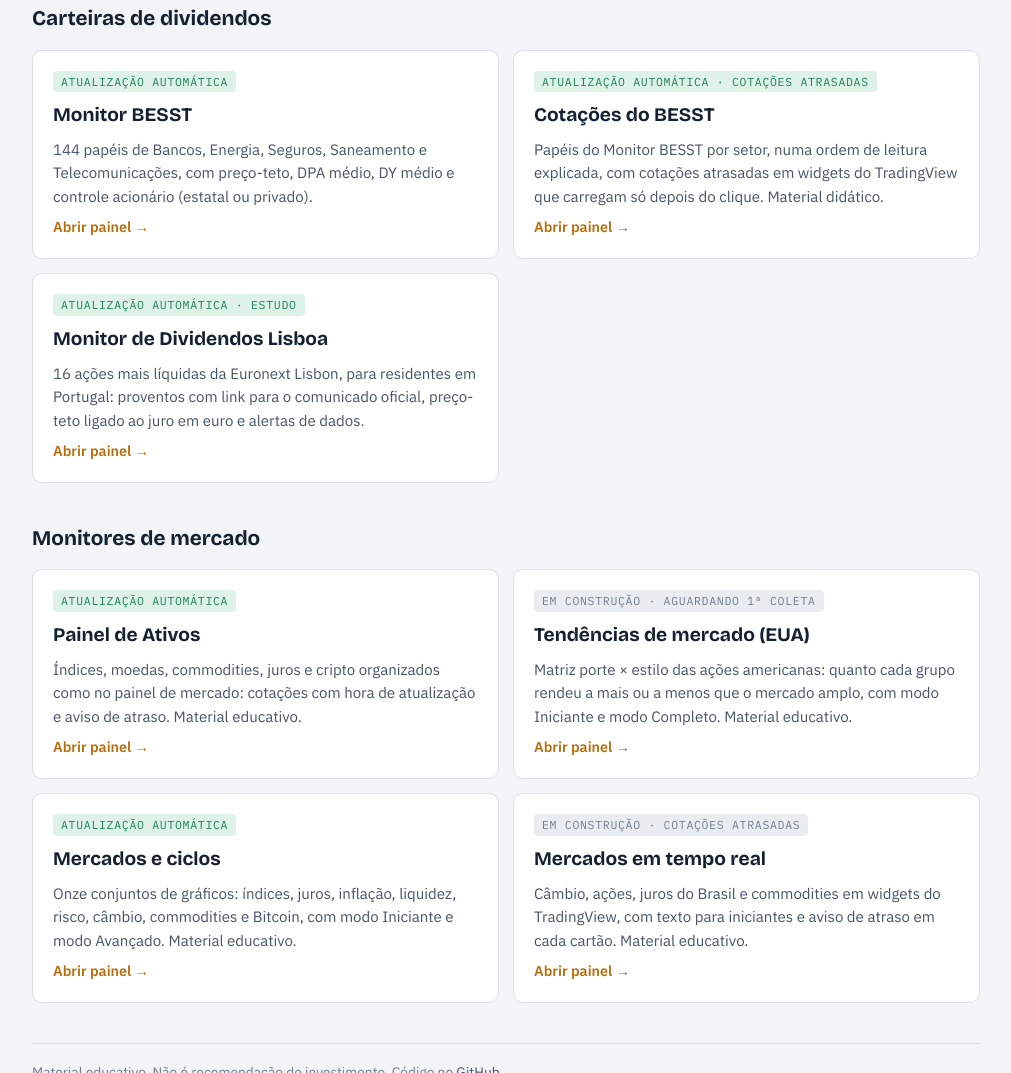
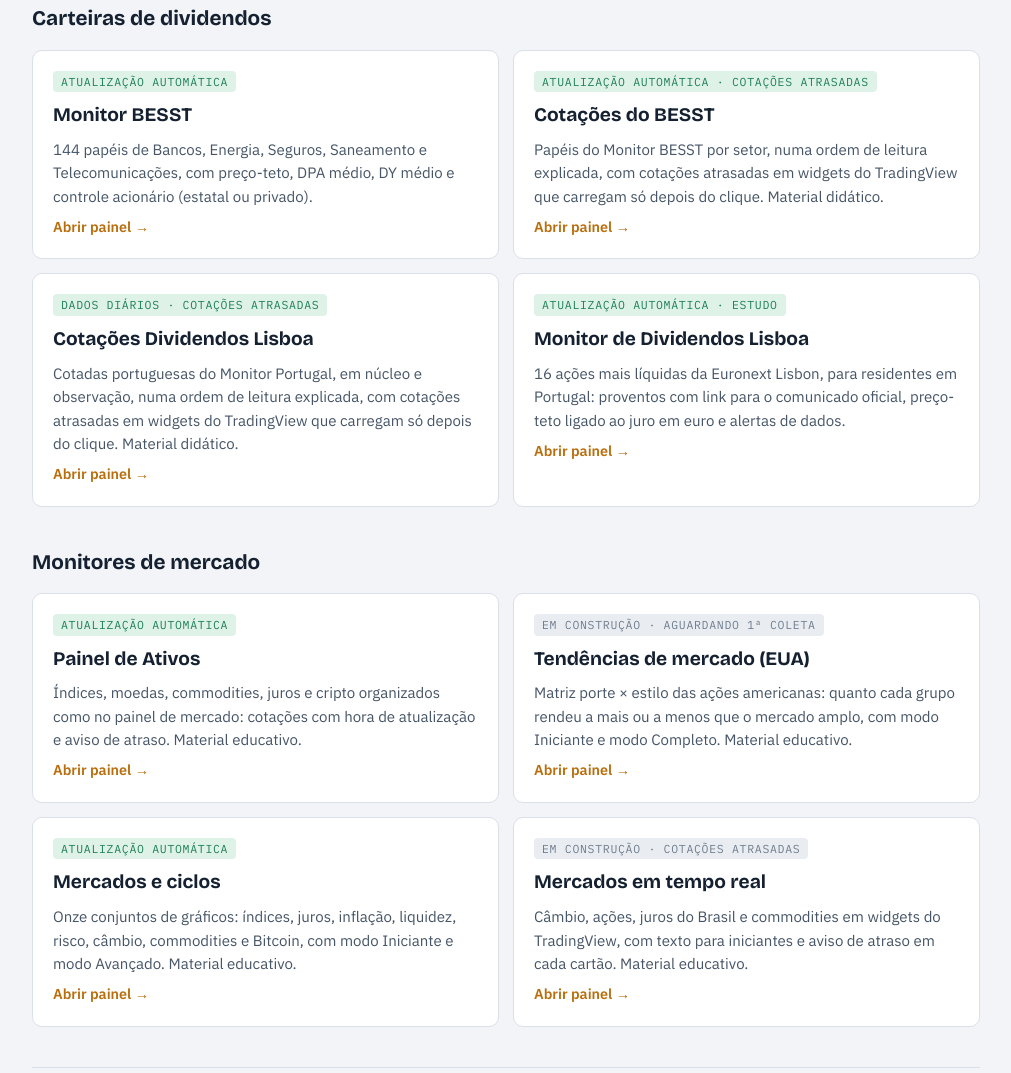
Before and after one commit to nilsonjacobcosta/market-lab, a plain HTML site: page index.html in a window 1280 px wide. Shown: the part 800-1873 px from the top of the page, without its empty margins (134-1145 px from the left). Drawn offline with nearby package versions, Linux system fonts and the light colour scheme.

Commit message:
Home: cartão da página Cotações Dividendos Lisboa em Carteiras de dividendos (#36)
Claude-Session: https://claude.ai/code/session_01Sz6V1AsxxHNrfojMRTg6AU

Co-authored-by: Claude <noreply@anthropic.com>

```diff
--- a/index.html
+++ b/index.html
@@ -94,6 +94,12 @@ footer a{color:var(--ink-2)}
         <p>Papéis do Monitor BESST por setor, numa ordem de leitura explicada, com cotações atrasadas em widgets do TradingView que carregam só depois do clique. Material didático.</p>
         <span class="go">Abrir painel →</span>
       </a>
+      <a class="card" href="carteiras/cotacoes-dividendos-lisboa/">
+        <span class="status on">Dados diários · cotações atrasadas</span>
+        <h3>Cotações Dividendos Lisboa</h3>
+        <p>Cotadas portuguesas do Monitor Portugal, em núcleo e observação, numa ordem de leitura explicada, com cotações atrasadas em widgets do TradingView que carregam só depois do clique. Material didático.</p>
+        <span class="go">Abrir painel →</span>
+      </a>
       <a class="card" href="portugal/monitor/">
         <span class="status on">Atualização automática · estudo</span>
         <h3>Monitor de Dividendos Lisboa</h3>
```
